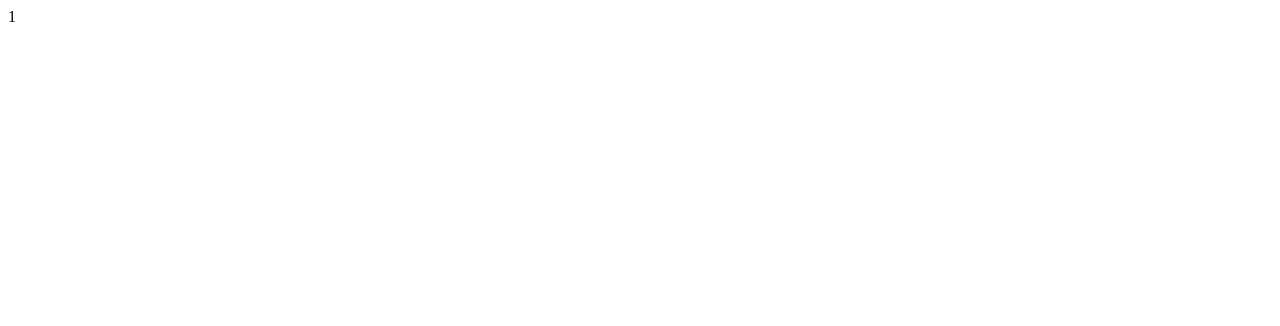
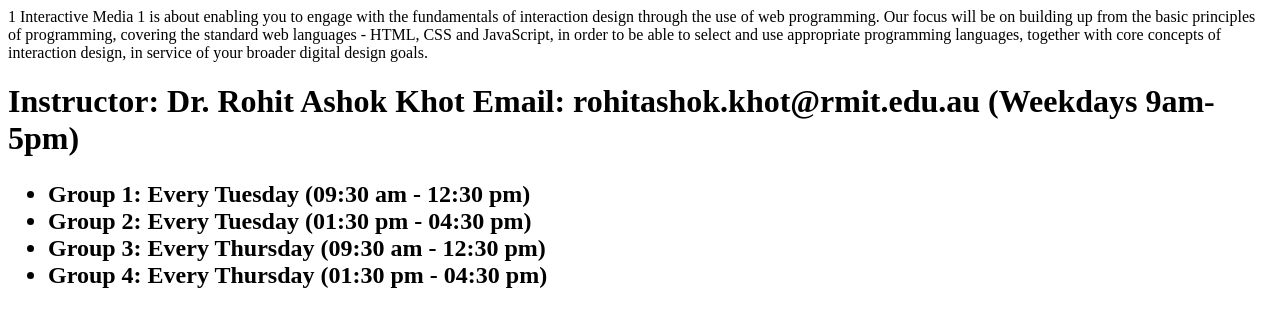
Before and after one commit to s397s/s397s.github.io, a plain HTML site: page index.html in a window 1280 px wide. Drawn offline with Linux system fonts and the light colour scheme.

Commit message:
added week2

```diff
--- a/index.html
+++ b/index.html
@@ -1,11 +1,24 @@
 1 <!DOCTYPE html>
 <html lang="en">
-<head>
-    <meta charset="UTF-8">
-    <meta name="viewport" content="width=device-width, initial-scale=1.0">
+  <head>
+    <meta charset="UTF-8" />
+    <meta name="viewport" content="width=device-width, initial-scale=1.0" />
     <title>first web page</title>
-</head>
-<body>
-
-</body>
+  </head>
+  <body>
+    Interactive Media 1 is about enabling you to engage with the fundamentals of
+    interaction design through the use of web programming. Our focus will be on
+    building up from the basic principles of programming, covering the standard
+    web languages - HTML, CSS and JavaScript, in order to be able to select and
+    use appropriate programming languages, together with core concepts of
+    interaction design, in service of your broader digital design goals.
+  <h1>Instructor: Dr. Rohit Ashok Khot
+    Email: rohitashok.khot@rmit.edu.au (Weekdays 9am-5pm)</h1>
+<h2>
+ <ul>
+    <li>Group 1: Every Tuesday (09:30 am - 12:30 pm) </li>
+    <li>Group 2: Every Tuesday (01:30 pm - 04:30 pm)</li>
+    <li>Group 3: Every Thursday (09:30 am - 12:30 pm)</li>
+    <li>Group 4: Every Thursday (01:30 pm - 04:30 pm)</li></h2>
+  </body>
 </html>
```
Also changed, not shown: week2/index.html (added, +11 -0 lines).
